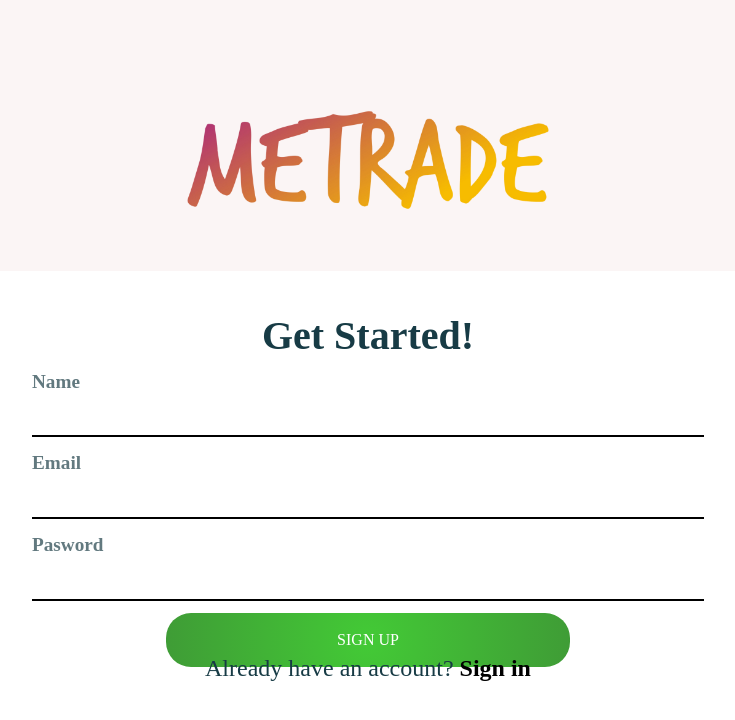
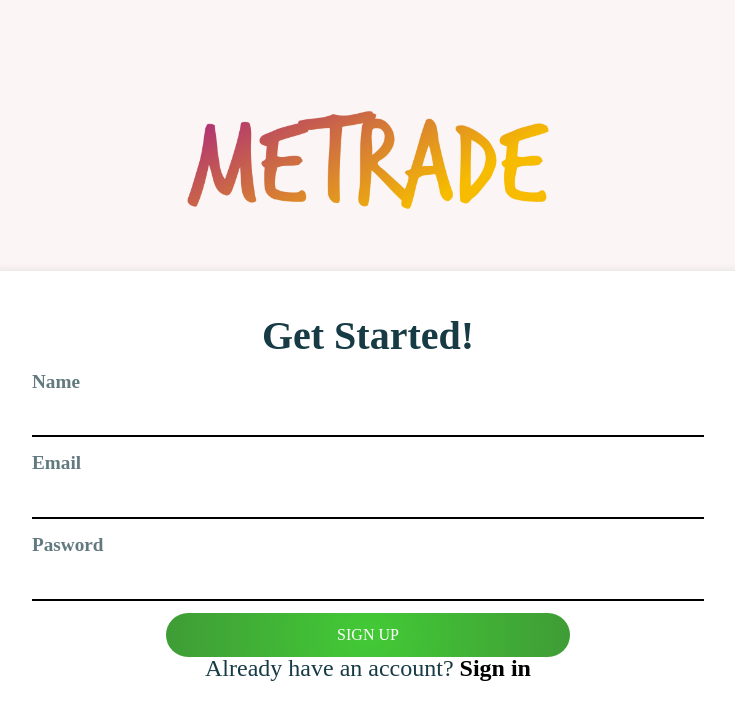
Before and after one commit to Nhidinh91/metrade, a React (Vite) app in the folder ecommerce/: page /signup in a window 1280 px wide. Shown: the top 720 px of the page, without its empty margins (272-1007 px from the left). Built offline with nearby package versions, Linux system fonts and the light colour scheme; the HTML template or start-up script is replaced by a standard one; a web font is replaced by a local one.

Commit message:
fix sign up page

```diff
--- a/ecommerce/src/Styles/SignUp.css
+++ b/ecommerce/src/Styles/SignUp.css
@@ -32,6 +32,7 @@
   width: 100%;
   height: 60vh;
   padding: 45px 48px 45px 48px;
+  box-shadow:0 0 10px rgba(0, 0, 0, 0.1) ;
 }
 
 .signup-title {
@@ -96,7 +97,7 @@
 }
 .signup-submit button {
   width: 60%;
-  /* height: ; */
+
   /* background-color: #04aa6d; Green */
   border: none;
   color: white;
@@ -105,6 +106,7 @@
   text-decoration: none;
   display: inline-block;
   font-size: 16px;
+  padding: 10px;
   border-radius: 25px;
   background: radial-gradient(circle, #43ca36, #3f9c36);
 }
```
